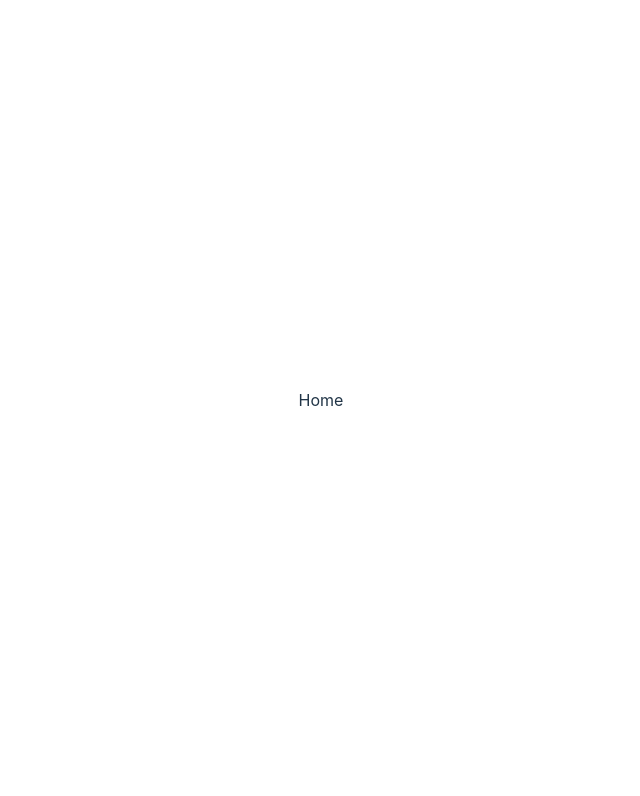
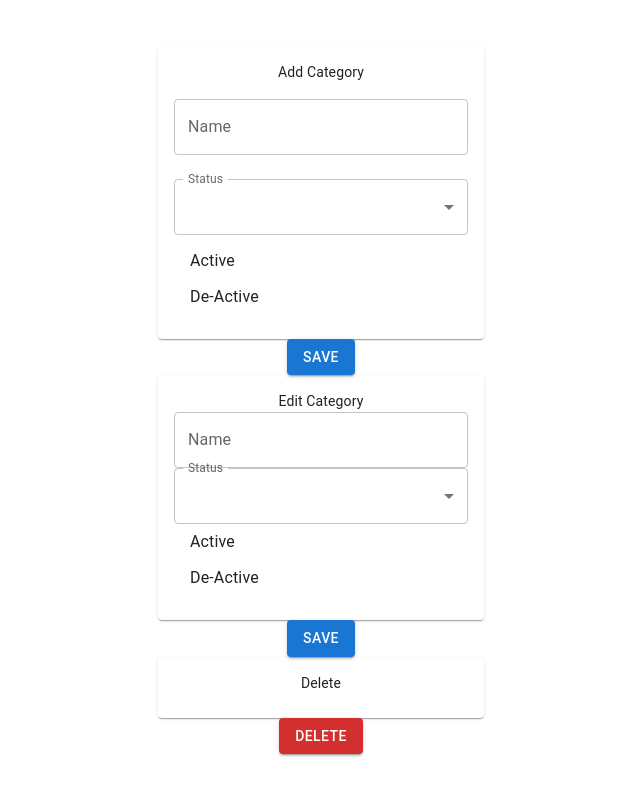
Before and after one commit to aljeazsharon/week-13-aljeazsharon, a React (Vite) app: page /home in a window 1280 px wide. Shown: the top 796 px of the page, without its empty margins (319-959 px from the left). Built offline with nearby package versions, Linux system fonts and the light colour scheme; no server answers; sample sign-in values are in the browser's storage.

Commit message:
added new

```diff
--- a/src/App.tsx
+++ b/src/App.tsx
@@ -8,11 +8,11 @@ function App() {
   const router = createBrowserRouter([
     {
       path: '/',
-      element: <Register/>
+      element: <Login/>
     },
     {
-      path: '/login',
-      element: <Login/>
+      path: '/register',
+      element: <Register/>
     },
     {
       path: '/home',
--- a/src/hooks/index.ts
+++ b/src/hooks/index.ts
@@ -1 +1 @@
-export { default as useStatus } from './useStatus'
+export { default as useFetch} from './useFetch'
--- /dev/null
+++ b/src/hooks/useFetch.ts
@@ -0,0 +1,30 @@
+import axios, { AxiosRequestConfig } from "axios"
+import { useEffect, useState, useCallback } from "react"
+
+interface Props<T> {
+  data: T | null;
+  isLoading: boolean;
+  error: boolean;
+}
+
+const useFetch = <T>(options: AxiosRequestConfig): Props<T> => {
+  const [data, setData] = useState<T | null>(null)
+  const [isLoading, setIsLoading] = useState<boolean>(false)
+  const [error, setError] = useState<boolean>(false)
+
+  const fetchData = useCallback(() => {
+    setIsLoading(true);
+    axios(options).then((response) => { setData(response.data.data) })
+      .catch((error) => { console.error(error)
+        setError(true) })
+      .finally(() => { setIsLoading(false) })
+  }, [options])
+
+  useEffect(() => {
+    fetchData();
+  }, [fetchData])
+
+  return { data, isLoading, error }
+}
+
+export default useFetch
--- a/src/pages/Home/index.tsx
+++ b/src/pages/Home/index.tsx
@@ -1,10 +1,223 @@
-import React from "react"
+import { useEffect, useState } from 'react';
+import { useNavigate } from 'react-router-dom'
+import { Button, Card, TextField, MenuItem, Typography, CardContent} from '@mui/material';
+import { Formik, Form, Field } from 'formik';
+import { useFetch } from '../../hooks'
+import axios from 'axios';
+import * as Yup from 'yup';
+
+interface Category {
+    id?: string;
+    name: string;
+    is_active: boolean;
+}
+
+interface UserData {
+    name: string;
+    email: string;
+}
+
+const initialValuesAdd = {
+    name: '',
+    is_active: true,
+}
+
+const validationSchema = Yup.object().shape({
+    id: Yup.string().required(),
+    name: Yup.string().required(),
+    is_active: Yup.boolean().required(),
+}).required()
 
 const Home: React.FC = () => {
-    return(
-        <div>
-            Home
-        </div>
+    const [create, setCreate] = useState<boolean>(false)
+    const [read, setRead]  = useState<Category[]>([])
+    const [update, setUpdate] = useState(false)
+    const [toUpdate, setToUpdate] = useState<Category|null>(null)
+    const [deleteCat, setDeleteCat] = useState(false)
+    const [toDelete, setToDelete] =  useState<Category|null>(null)
+
+    const validate = sessionStorage.getItem('authToken')
+    const navigate = useNavigate()
+
+    if(!validate) {
+        navigate('/')
+    }
+
+    const {loading, error} = useFetch<Category[]>({
+        url: 'https://mock-api.arikmpt.com/api/category',
+        method: 'GET',
+        headers: {
+            Authorization: `Bearer ${validate}`
+        }
+    })
+
+    useEffect(() => {
+        FetchData();
+    }, [])
+
+    const FetchData = () => {
+        axios.get('https://mock-api.arikmpt.com/api/category', {
+            headers: {
+                Authorization: `Bearer ${validate}`
+            }
+        })
+        .then ((response) => {
+            console.log('Success Get Data', response.data.data)
+            setRead(response.data.data)
+        })
+        .catch((error) => {
+            console.log(error)
+        })
+    }
+    const {data: UserData} = useFetch<UserData> ({
+        url: 'https://mock-api.arikmpt.com/api/user/profile',
+        method: 'GET',
+        headers: {
+            Authorization: `Bearer ${validate}`
+        }
+    })
+
+    const handleCreate = () => {
+        setCreate(true)
+        setCreate(false)
+    }
+
+    const handleUpdate = () => {
+        setToUpdate(null)
+        setUpdate(true)
+    }
+
+    const handleDelete = () => {
+        setToDelete(null);
+        setDeleteCat(false)
+    };
+
+    const handleCreateCategory = (values: Category) => {
+        console.log("Add New Category")
+        const getData = read?.map((item) => item.name)
+        if(getData?.includes(values?.name)){
+            handleCreate()
+            return
+        }
+        axios.post('https://mock-api.arikmpt.com/api/category/create', {
+            name: values?.name,
+            is_active: values?.is_active,
+        }, {
+            headers: {
+                Authorization: `Bearer ${validate}`
+            }
+        })
+        .then((response) => {
+            handleCreate()
+            console.log('Data Add Success', response.data)
+            FetchData()
+        })
+        .catch((error) => {
+            console.log(error)
+        })
+    }
+
+    const handleUpdateCategory = () => {
+        axios.put(`https://mock-api.arikmpt.com/api/category/update`, {
+            id: toUpdate?.id,
+            name: toUpdate?.name,
+            is_active: toUpdate?.is_active,
+        },{
+            headers: {
+                Authorization: `Bearer ${validate}`
+            }
+        })
+        .then((response) => {
+            handleUpdate()
+            console.log('Data Update Success', response.data)
+            FetchData()
+        })
+        .catch((error) => {
+            console.log(error)
+        })
+    }
+
+    const handleDeleteCategory = () => {
+        axios.delete(`https://mock-api.arikmpt.com/api/category/${toDelete?.id}`,{
+            headers: {
+                Authorization: `Bearer ${validate}`
+            }
+        })
+        .then ((response) => {
+            handleDelete()
+            console.log('Data Deleted', response.data)
+            FetchData()
+        })
+        .catch((error) => {
+            console.log(error)
+        })
+    }
+
+    return (
+        <>
+            <Formik initialValues={initialValuesAdd} validationSchema={validationSchema} onSubmit={handleCreateCategory}>
+               {({touched, errors}) =>
+                 <Form>
+                    <div className='Content-Category'>
+                        <Card>
+                             <CardContent className={'Category-content'}>
+                                <Typography sx={{ fontSize: 14 }}>Add Category</Typography>
+                                <Field as={TextField} type="text" name="name" label="Name" fullWidth margin="normal" error={touched.name && Boolean(errors.name)}></Field>
+                                <Field as={TextField} type="text" select name="is_active" label="Status" fullWidth margin="normal" error={touched.is_active && Boolean(errors.is_active)}></Field>
+                                <MenuItem value="true">Active</MenuItem>
+                                <MenuItem value="false">De-Active</MenuItem>
+                            </CardContent>
+                        </Card>
+                    </div>
+                    <Button variant='contained' color='primary' type='submit'>Save</Button>
+                </Form>
+               }
+            </Formik>
+
+            <Formik initialValues={initialValuesAdd} validationSchema={validationSchema} onSubmit={handleUpdateCategory}>
+                 <Form>
+                    <div className='Content-Category'>
+                        <Card>
+                             <CardContent className={'Category-content'}>
+                                <Typography sx={{ fontSize: 14 }}>Edit Category</Typography>
+                                <TextField label="Name" value={toUpdate?.name || ''}
+                                    onChange={(e) => {
+                                        if (toUpdate) {
+                                            setToUpdate({ ...toUpdate, name: e.target.value });
+                                        }
+                                    }} fullWidth>
+                                </TextField>
+
+                                <TextField label="Status" select value={toUpdate?.is_active ? 'active' : 'deactive'}
+                                    onChange={(e) => {
+                                        if (toUpdate) {
+                                            setToUpdate({ ...toUpdate, is_active: e.target.value === 'active' });
+                                        }
+                                    }} fullWidth>
+                                </TextField>
+                                <MenuItem value="true">Active</MenuItem>
+                                <MenuItem value="false">De-Active</MenuItem>
+                            </CardContent>
+                        </Card>
+                    </div>
+                    <Button variant='contained' color='primary' type='submit'>Save</Button>
+                </Form>
+            </Formik>
+
+            <Formik initialValues={initialValuesAdd} validationSchema={validationSchema} onSubmit={handleDeleteCategory}>
+                 <Form>
+                    <div className='Content-Category'>
+                        <Card>
+                             <CardContent className={'Category-content'}>
+                                <Typography sx={{ fontSize: 14 }}>Delete</Typography>
+                            </CardContent>
+                        </Card>
+                    </div>
+                    <Button variant='contained' color='error' onClick={() => handleDelete} type='submit'>Delete</Button>
+                </Form>
+            </Formik>
+        </>
     )
 }
+
 export default Home
--- a/src/pages/Login/index.tsx
+++ b/src/pages/Login/index.tsx
@@ -2,6 +2,7 @@ import React from 'react';
 import { TextField, Button, Grid, Typography, Paper } from '@mui/material';
 import { Formik, Form, Field } from 'formik';
 import { useNavigate } from 'react-router-dom';
+import axios from 'axios';
 import * as Yup from 'yup';
 
 interface UserData {
@@ -16,33 +17,24 @@ const initialValues = {
 
 const validationSchema = Yup.object().shape({
     email: Yup.string().email('Invalid email address or email is not found').required('Email is required the right format'),
-    password: Yup.string().required('Password is required'),
-});
+    password: Yup.string().min(8).required('Password is required'),
+}).required()
 
-const Login: React.FC = () => {
-
-    const navigate = useNavigate();
-    const handleLogin = async (values: UserData) => {
-        console.log(`Login Success`, values)
-        const api = "https://mock-api.arikmpt.com/api/user/login"
-        try {
-            const response = await fetch (api, {
-                method: 'POST',
-                headers: {
-                    'Content-Type': 'application/json'
-                },
-                body: JSON.stringify(values)
-            })
-            console.log(response)
-            const data = await response.json()
-
-            if (response.ok) {
-                navigate('/home')
-            } else {
-                alert(data.errors)
-            }
-        } catch (error) {console.error(error)
-            alert ("Failed to Login")}
+const Login = () => {
+    const navigate = useNavigate()
+    const handleLogin = (values: UserData) => {
+        axios.post('https://mock-api.arikmpt.com/api/user/login', {
+            email: values.email,
+            password: values.password,
+        })
+        .then((response) => {
+            console.log('Login Success!', response.data)
+            sessionStorage.setItem('userToken', response.data.data.token)
+                navigate('/')
+        })
+        .catch ((error) => {
+            console.log(error)
+        })
     }
 
     return (
@@ -58,13 +50,12 @@ const Login: React.FC = () => {
                                 <Button type='submit' variant='contained' color='primary' fullWidth>Register</Button>
                                 <Typography sx={{fontSize: 14}}>or</Typography>
                                 <Button type='submit' variant='contained' color='primary' fullWidth>Login</Button>
-
                             </Form>
                         )}
                     </Formik>
                 </Paper>
             </Grid>
         </Grid>
-    );
-};
-export default Login;
+    )
+}
+export default Login
--- a/src/pages/Register/index.tsx
+++ b/src/pages/Register/index.tsx
@@ -3,7 +3,7 @@ import { TextField, Button, Grid, Typography, Paper } from '@mui/material';
 import { Formik, Form, Field } from 'formik';
 import { useNavigate } from 'react-router-dom';
 import * as Yup from 'yup';
-
+import axios from 'axios';
 interface UserData {
     name: string;
     email: string;
@@ -20,32 +20,23 @@ const validationSchema = Yup.object().shape({
     name: Yup.string().required(),
     email: Yup.string().email('Invalid format email address').required(),
     password: Yup.string().required('Password is required'),
-});
+}).required()
 
 const Register: React.FC = () => {
-
     const navigate = useNavigate();
-    const handleRegister = async (values: UserData) => {
-        console.log(`Registration Success`, values)
-        const api = "https://mock-api.arikmpt.com/api/user/register"
-
-        try {
-            const response = await fetch (api, {
-                method: 'POST',
-                headers: {
-                    'Content-Type': 'application/json'
-                },
-                body: JSON.stringify(values)
+    const handleRegister = (values: UserData) => {
+        axios.post('https://mock-api.arikmpt.com/api/user/register', {
+                name: values.name,
+                email: values.email,
+                password: values.password,
             })
-            console.log(response)
-            const data = await response.json()
-
-            if (response.ok) {
-                navigate('/login')
-            } else {
-                alert(data.errors)
-            }
-        } catch (error) {alert ("Failed to Register")}
+            .then((response) => {
+                console.log('Registration Success!', response.data)
+                navigate('/')
+            })
+            .catch((error) => {
+                console.log(error)
+            })
     }
 
     return (
```
Also changed, not shown: src/hooks/useStatus.tsx (deleted, +0 -23 lines), src/hooks/useFetchList.ts (deleted).
